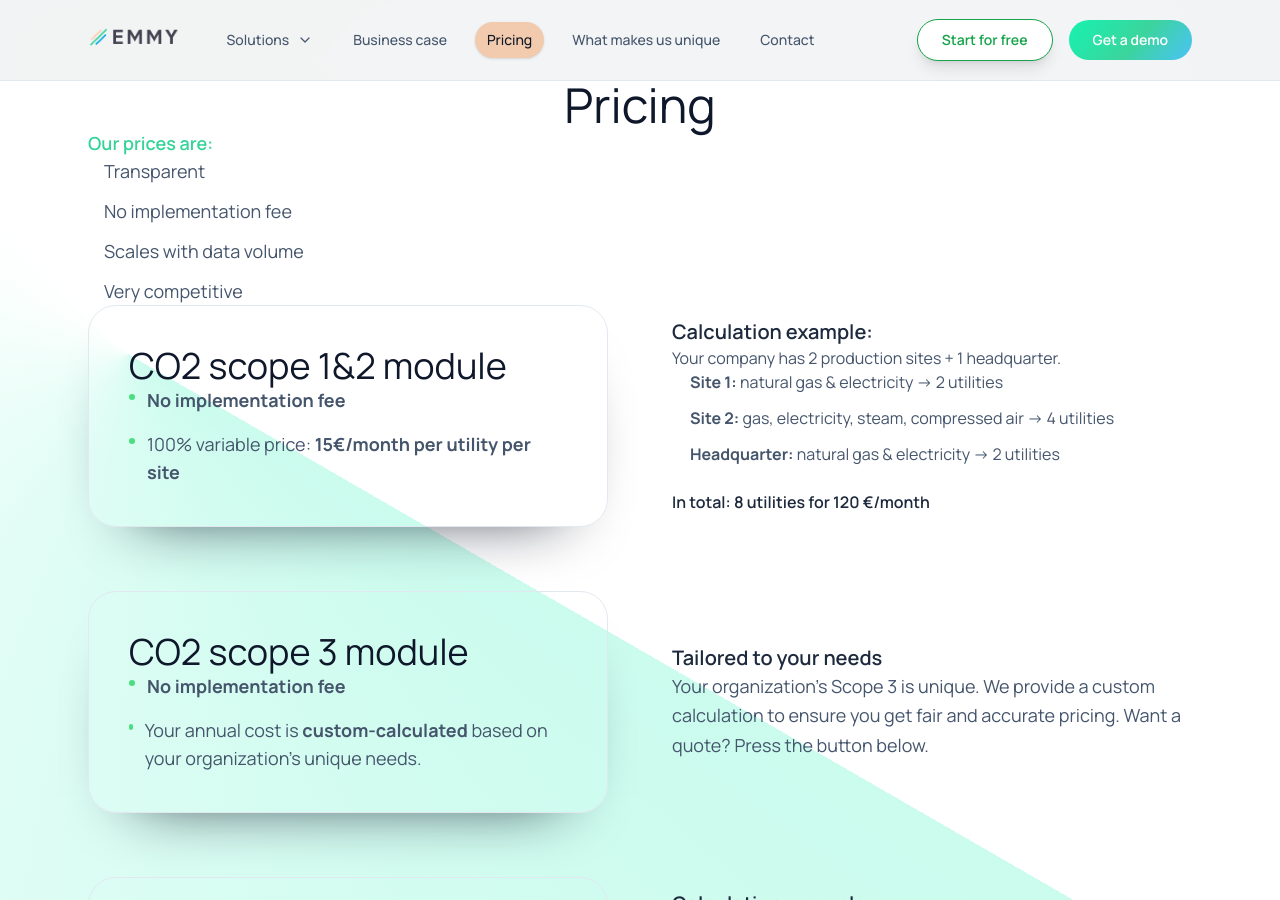
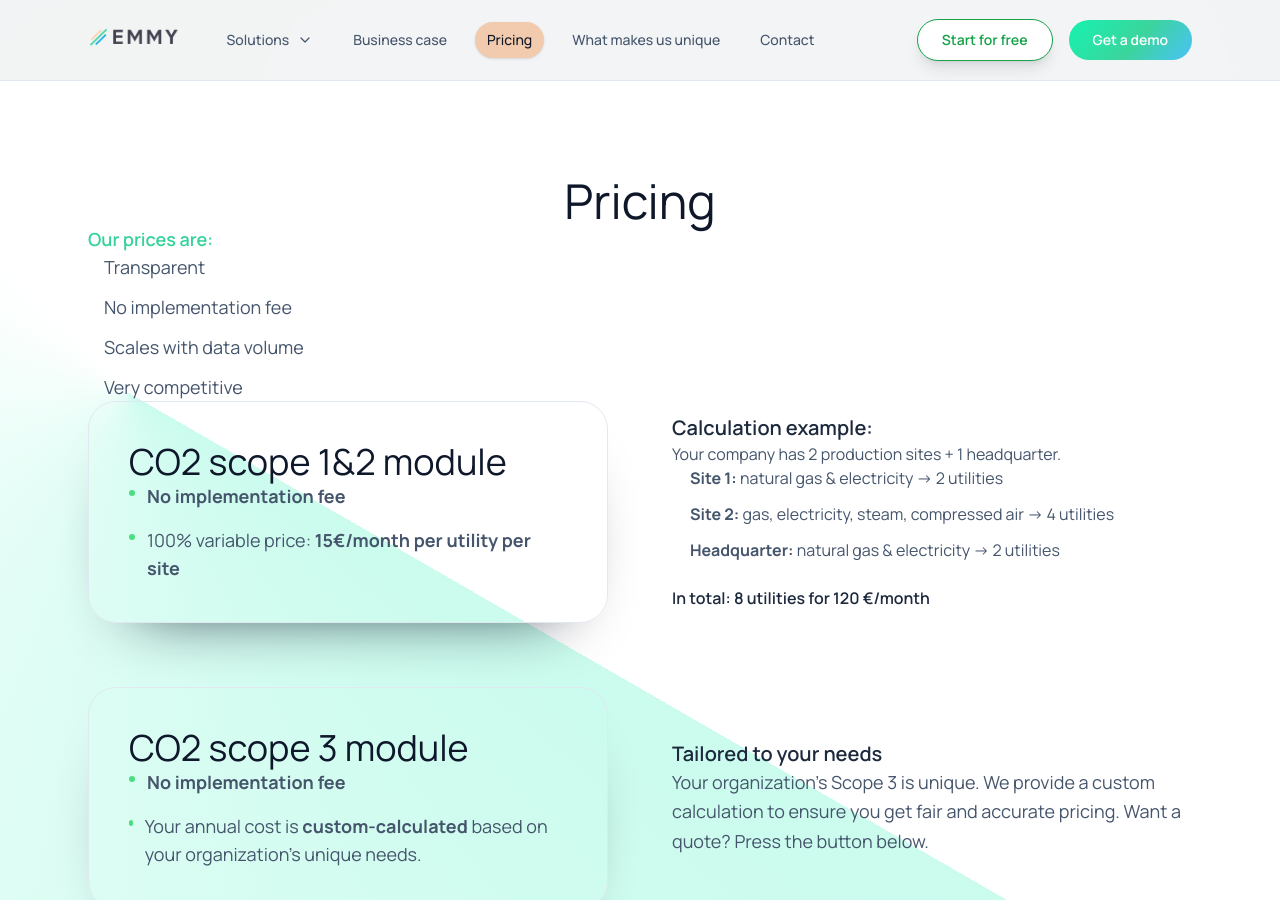
Before and after one commit to emmy-earth/promo-website, a Jekyll site: the page built from pricing.html, in a window 1280 px wide and 900 px high. Built offline with Jekyll 4.4.1, drawn with Linux system fonts in a browser that asks for light colours; nearby versions of some CDN libraries; comment, search, counter and statistics services are not loaded.

Commit message:
Update pricing.html

```diff
--- a/pricing.html
+++ b/pricing.html
@@ -4,7 +4,7 @@ title: "Pricing - Emmy.earth"
 description: "Learn about Emmy.earth's price to make carbon accounting effortless through automated, AI-powered sustainability data management platforms."
 ---
 
-<section class="relative overflow-hidden bg-white py-16 text-slate-900">
+<section class="relative overflow-hidden bg-white py-24 text-slate-900">
   <!-- Unified background -->
   <div class="pointer-events-none absolute inset-0 bg-[conic-gradient(from_120deg_at_10%_20%,rgba(16,240,176,0.22),rgba(16,240,176,0)_55%)]"></div>
 
```
